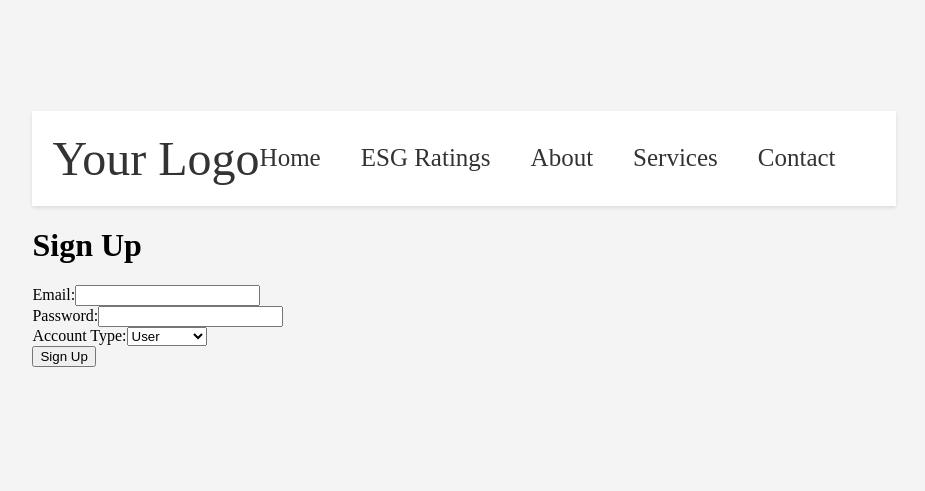
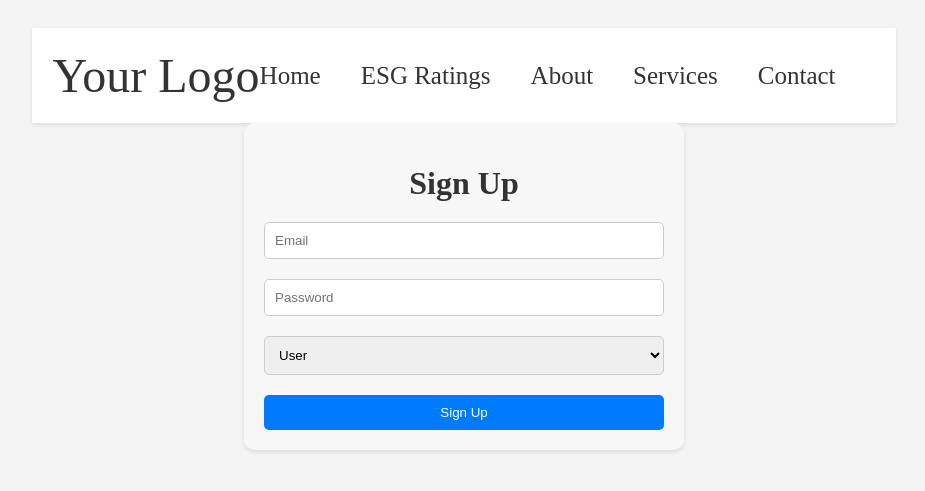
Before and after one commit to CraigMLdsouza/37_Shark-ByteBnB24, a React (Create React App) app: page /signup in a window 1280 px wide. Shown: the part 161-652 px from the top of the page, without its empty margins (176-1101 px from the left). Built offline with nearby package versions, Linux system fonts and the light colour scheme.

Commit message:
Update Signup.jsx

```diff
--- a/src/pages/Signup.jsx
+++ b/src/pages/Signup.jsx
@@ -51,29 +51,23 @@ const Signup = () => {
   };
 
   return (
-    <div>
-      <h1>Sign Up</h1>
+    <div style={{ textAlign: 'center', maxWidth: '400px', margin: '0 auto', padding: '20px', backgroundColor: '#f7f7f7', borderRadius: '10px', boxShadow: '0 2px 4px rgba(0, 0, 0, 0.1)' }}>
+      <h1 style={{ marginBottom: '20px', color: '#333' }}>Sign Up</h1>
       {error && <p style={{ color: 'red' }}>{error}</p>}
       <form onSubmit={handleSignup}>
-        <label>
-          Email:
-          <input type="email" value={email} onChange={(e) => setEmail(e.target.value)} />
-        </label>
-        <br />
-        <label>
-          Password:
-          <input type="password" value={password} onChange={(e) => setPassword(e.target.value)} />
-        </label>
-        <br />
-        <label>
-          Account Type:
-          <select value={accountType} onChange={(e) => setAccountType(e.target.value)}>
+        <div style={{ marginBottom: '20px' }}>
+          <input style={{ width: '100%', padding: '10px', borderRadius: '5px', border: '1px solid #ccc', boxSizing: 'border-box' }} type="email" placeholder="Email" value={email} onChange={(e) => setEmail(e.target.value)} />
+        </div>
+        <div style={{ marginBottom: '20px' }}>
+          <input style={{ width: '100%', padding: '10px', borderRadius: '5px', border: '1px solid #ccc', boxSizing: 'border-box' }} type="password" placeholder="Password" value={password} onChange={(e) => setPassword(e.target.value)} />
+        </div>
+        <div style={{ marginBottom: '20px' }}>
+          <select style={{ width: '100%', padding: '10px', borderRadius: '5px', border: '1px solid #ccc', boxSizing: 'border-box' }} value={accountType} onChange={(e) => setAccountType(e.target.value)}>
             <option value="user">User</option>
             <option value="company">Company</option>
           </select>
-        </label>
-        <br />
-        <button type="submit">Sign Up</button>
+        </div>
+        <button style={{ width: '100%', padding: '10px', borderRadius: '5px', backgroundColor: '#007bff', color: '#fff', border: 'none', cursor: 'pointer', transition: 'background-color 0.3s ease' }} type="submit">Sign Up</button>
       </form>
     </div>
   );
```
